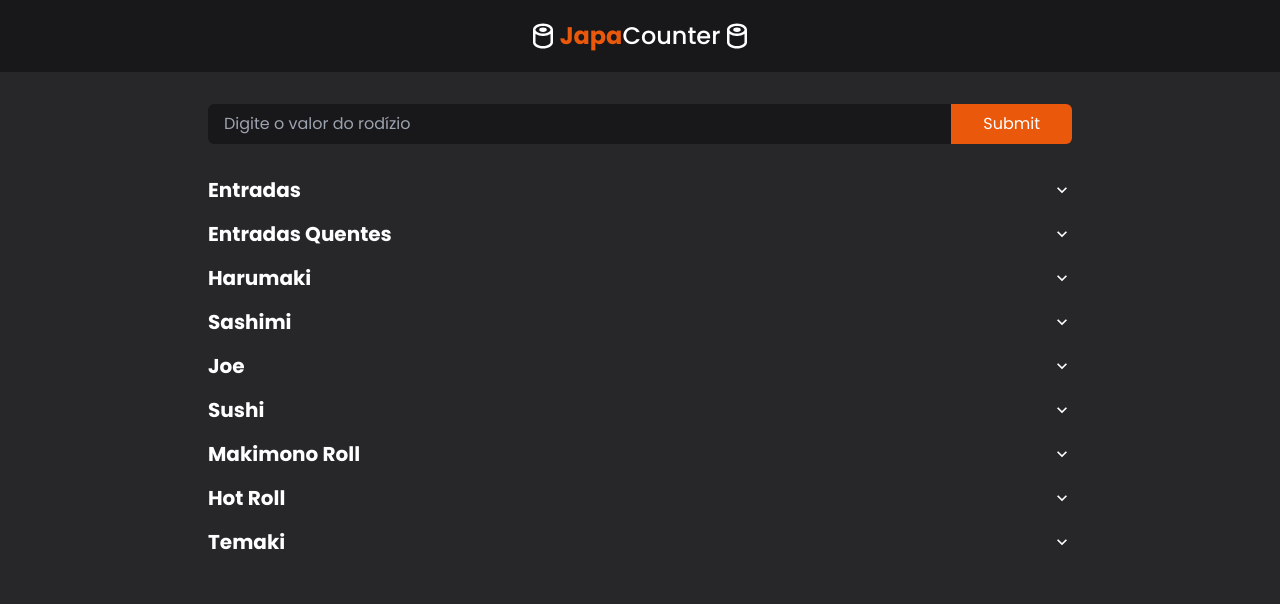
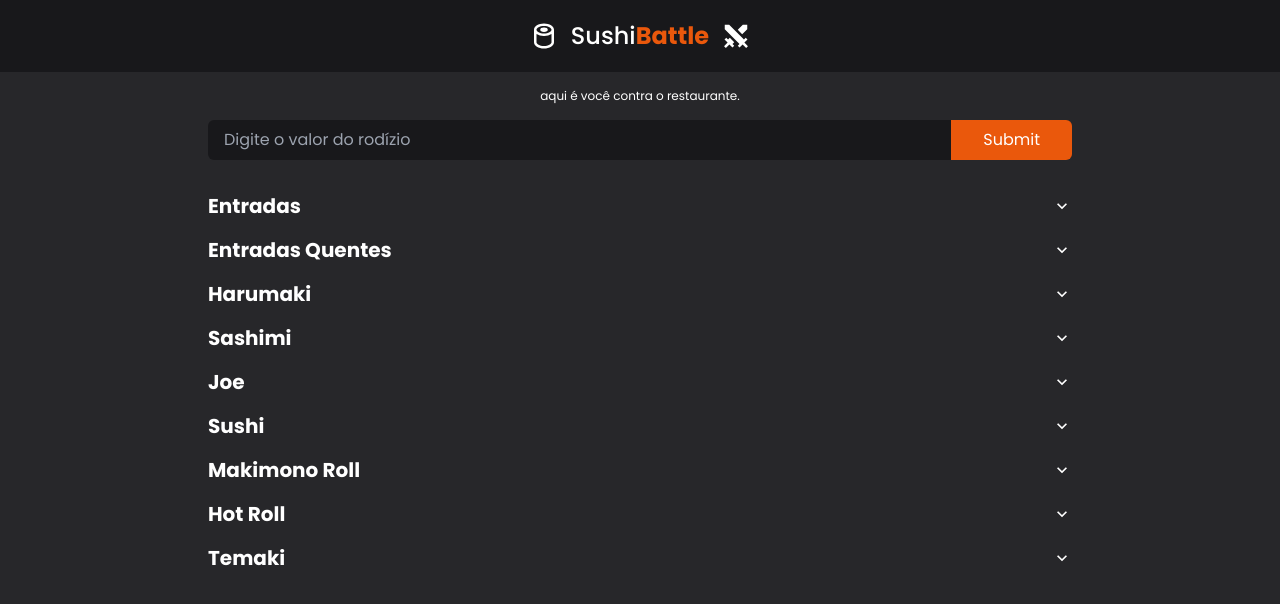
Before and after one commit to yagoramires/FoodCounter, a React (Vite) app: page / in a window 1280 px wide. Shown: the top 604 px of the page. Built offline with nearby package versions, Linux system fonts and the light colour scheme.

Commit message:
feat: novo njome para o app

```diff
--- a/src/components/Header.jsx
+++ b/src/components/Header.jsx
@@ -1,12 +1,14 @@
 import { BiSushi } from 'react-icons/bi';
+import { RiSwordFill } from 'react-icons/ri';
 
 const Header = () => {
   return (
     <header className='w-full bg-zinc-900'>
       <h1 className='text-2xl font-medium w-full text-center text-white py-5 flex justify-center items-center'>
-        <BiSushi size={30} className='mr-[2px]' />
-        <span className='text-orange-600 font-bold'>Japa</span>Counter
-        <BiSushi size={30} className='ml-[2px]' />
+        <BiSushi size={30} className='mr-[12px]' />
+        Sushi
+        <span className='text-orange-600 font-bold'>Battle</span>
+        <RiSwordFill size={30} className='ml-[12px]' />
       </h1>
     </header>
   );
--- a/src/pages/Home.jsx
+++ b/src/pages/Home.jsx
@@ -21,6 +21,8 @@ const Home = () => {
 
   return (
     <div className='flex flex-col justify-center items-center min-h-[calc(100vh-100px)]  w-full max-w-[896px] mx-auto p-4'>
+      <p className='text-xs w-full text-center'>aqui é você contra o restaurante.</p>
+
       <Price />
       <FoodList />
 
```
